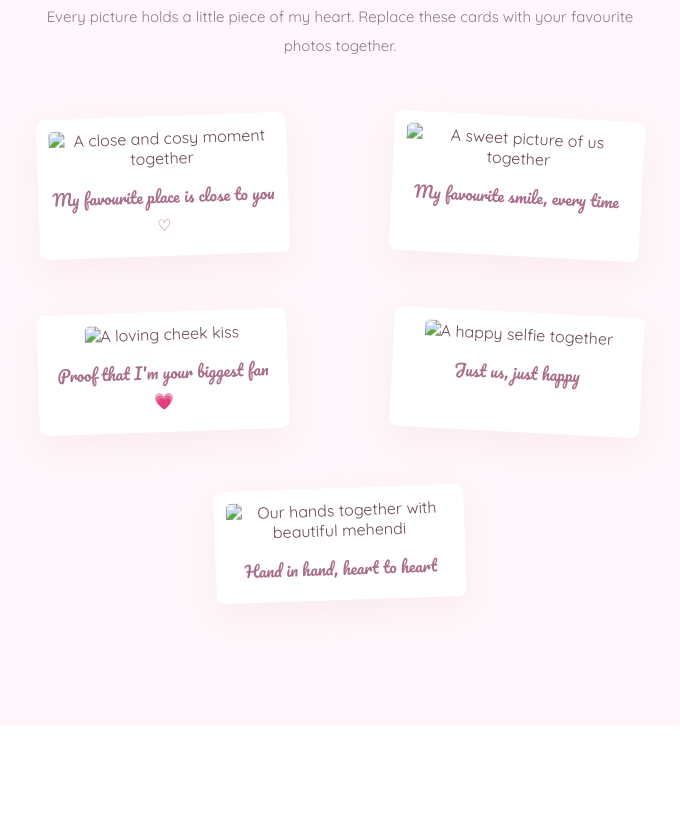
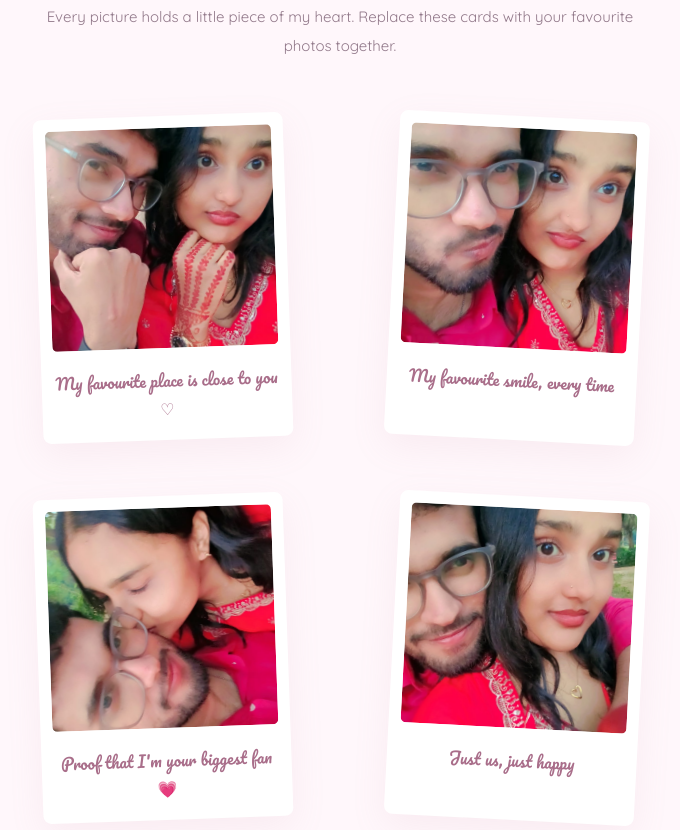
Before and after one commit to ompandey519-design/princess-surprise-2026, a plain HTML site: page index.html in a window 1280 px wide. Shown: the part 1746-2576 px from the top of the page, without its empty margins (300-980 px from the left). Drawn offline with Linux system fonts and the light colour scheme.

Commit message:
Update index.html

```diff
--- a/index.html
+++ b/index.html
@@ -42,11 +42,11 @@
       <h2>Our favourite <em>memories</em></h2>
       <p class="section-copy">Every picture holds a little piece of my heart. Replace these cards with your favourite photos together.</p>
       <div class="gallery">
-        <figure class="memory-card"><img src="photos/memory1.jpg" alt="A close and cosy moment together"><figcaption>My favourite place is close to you ♡</figcaption></figure>
-        <figure class="memory-card tilt"><img src="photos/memory2.jpg" alt="A sweet picture of us together"><figcaption>My favourite smile, every time</figcaption></figure>
-        <figure class="memory-card"><img src="photos/memory3.jpg" alt="A loving cheek kiss"><figcaption>Proof that I'm your biggest fan 💗</figcaption></figure>
-        <figure class="memory-card tilt"><img src="photos/memory4.jpg" alt="A happy selfie together"><figcaption>Just us, just happy</figcaption></figure>
-        <figure class="memory-card"><img src="photos/memory5.jpg" alt="Our hands together with beautiful mehendi"><figcaption>Hand in hand, heart to heart</figcaption></figure>
+        <figure class="memory-card"><img src="memory1.jpg" alt="A close and cosy moment together"><figcaption>My favourite place is close to you ♡</figcaption></figure>
+        <figure class="memory-card tilt"><img src="memory2.jpg" alt="A sweet picture of us together"><figcaption>My favourite smile, every time</figcaption></figure>
+        <figure class="memory-card"><img src="memory3.jpg" alt="A loving cheek kiss"><figcaption>Proof that I'm your biggest fan 💗</figcaption></figure>
+        <figure class="memory-card tilt"><img src="memory4.jpg" alt="A happy selfie together"><figcaption>Just us, just happy</figcaption></figure>
+        <figure class="memory-card"><img src="memory5.jpg" alt="Our hands together with beautiful mehendi"><figcaption>Hand in hand, heart to heart</figcaption></figure>
       </div>
     </section>
 
```
